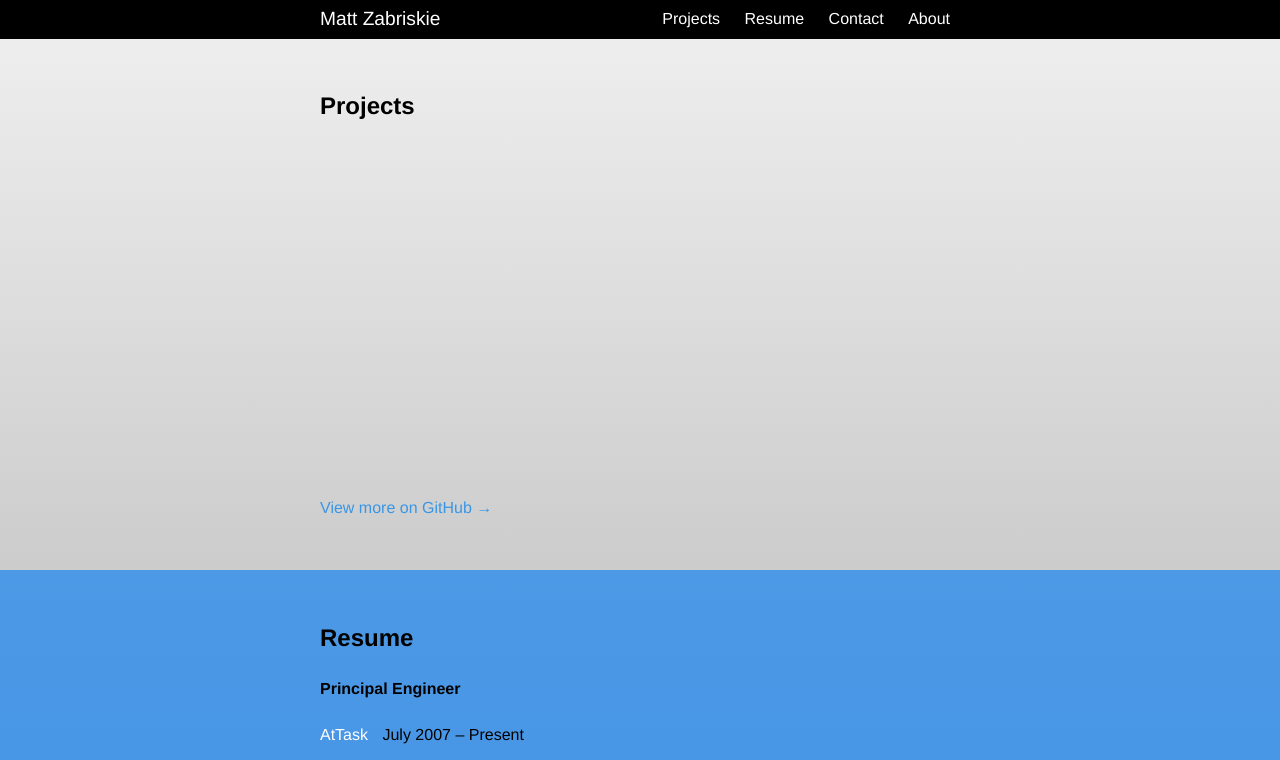
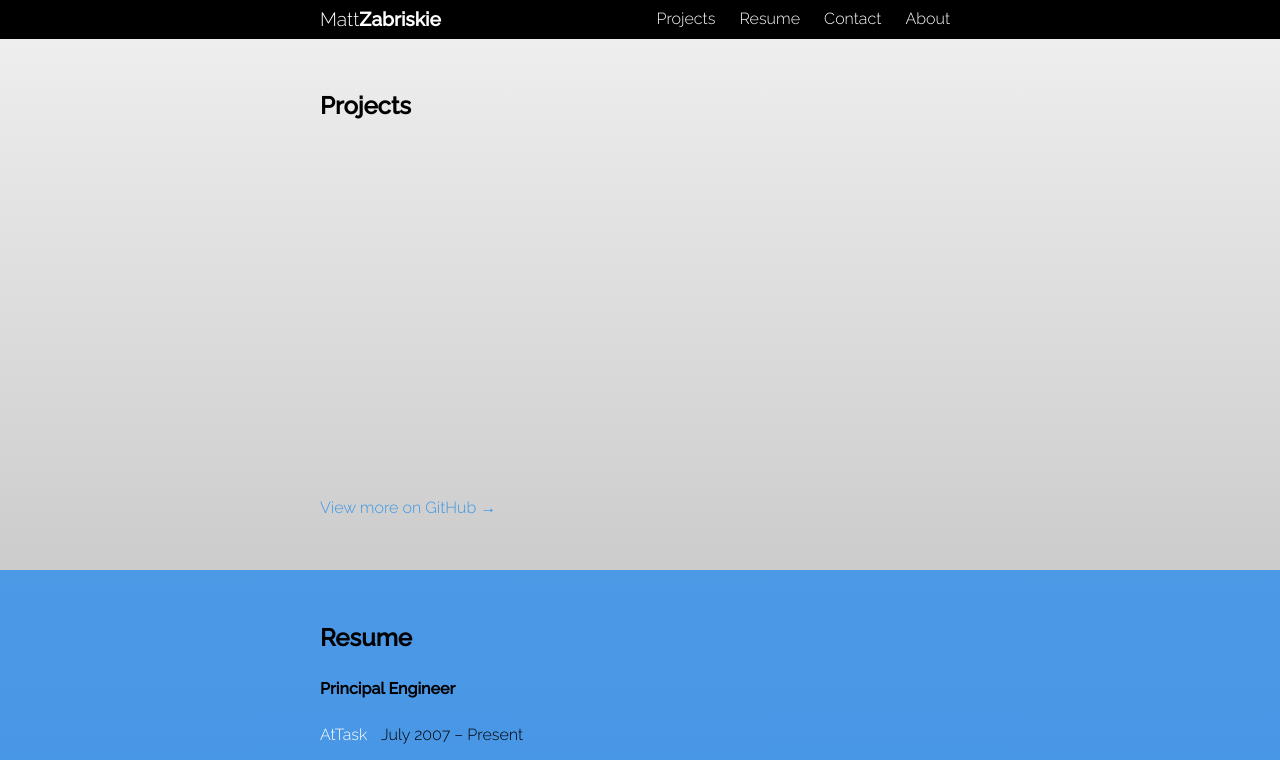
Before and after one commit to mzabriskie/mattzabriskie.com, a plain HTML site: page index.html in a window 1280 px wide. Shown: the top 760 px of the page. Drawn offline with Linux system fonts and the light colour scheme; no server answers.

Commit message:
Using Raleway font

```diff
--- a/css/main.css
+++ b/css/main.css
@@ -1,3 +1,5 @@
+@import url(http://fonts.googleapis.com/css?family=Raleway:300,500);
+
 * {
     box-sizing: border-box;
     -moz-box-sizing: border-box;
@@ -6,7 +8,8 @@
 
 body {
     background-color: #eeeeee;
-    font-family: 'Helvetica Neue', Arial, sans-serif;
+    font-family: 'Raleway', sans-serif;
+	font-weight: 300;
     line-height: 1.5;
 }
 
@@ -19,11 +22,13 @@ header {
 	right: 0;
 	left: 0;
 }
+header h1:first-of-type {
+	font-weight: 300;
+}
 header h1 {
     color: #ffffff;
     float: left;
 	font-size: 120%;
-	font-weight: normal;
     margin: 0;
 	padding: 0;
 }
--- a/index.html
+++ b/index.html
@@ -8,7 +8,7 @@
 </head>
 <body>
     <header class="clearfix">
-        <h1>Matt Zabriskie</h1>
+        <h1>Matt</h1><h1>Zabriskie</h1>
 		<button>
 			<span></span>
 			<span></span>
```
